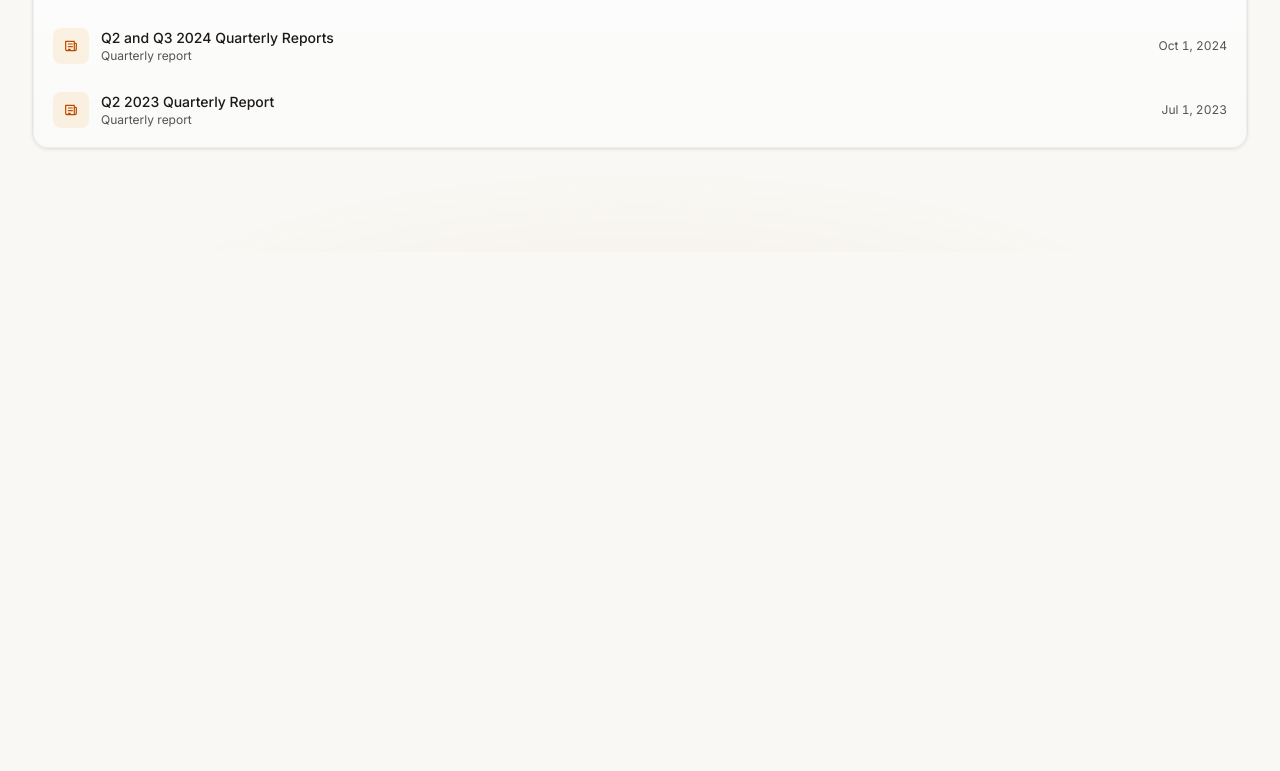
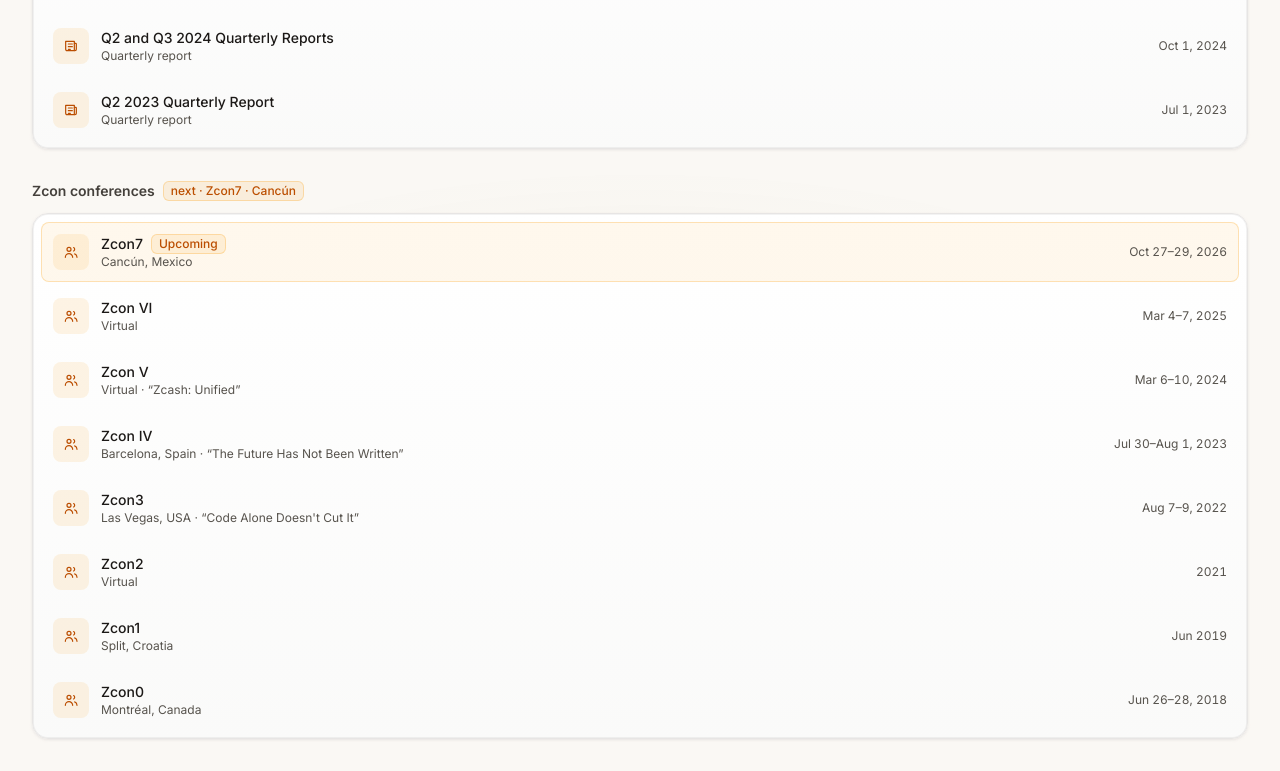
Before and after one commit to Michae2xl/openzcash, a Next.js app: page /zf in a window 1280 px wide. Shown: the part 548-1319 px from the top of the page. Before the commit the page ends 800 px from the top, so only its background shows below. Built offline with nearby package versions, Linux system fonts and the light colour scheme.

Commit message:
feat(zf): add the Zcon conference series to the ZF app (Zcon0–Zcon7, Zcon7/Cancún upcoming)
New Zcon section in /zf listing all eight conferences with dates/locations/themes, the upcoming Zcon7 (Oct 27–29 2026, Cancún) highlighted. Launcher sub updated to 'Reports & Zcon'.

```diff
--- a/src/app/zf/page.tsx
+++ b/src/app/zf/page.tsx
@@ -1,5 +1,5 @@
 import { Badge, Card, PageHeader } from "@/components/ui";
-import { IconNews } from "@/components/icons";
+import { IconNews, IconUsers } from "@/components/icons";
 
 export const dynamic = "force-dynamic";
 export const metadata = { title: "Zcash Foundation · OpenZcash" };
@@ -63,6 +63,71 @@
   return `${MONTHS[(m ?? 1) - 1]} ${d}, ${y}`;
 }
 
+type Zcon = {
+  name: string;
+  when: string;
+  location: string;
+  url: string;
+  theme?: string;
+  upcoming?: boolean;
+};
+
+// The Zcon conference series, organized by the Zcash Foundation. Newest first.
+const ZCONS: Zcon[] = [
+  {
+    name: "Zcon7",
+    when: "Oct 27–29, 2026",
+    location: "Cancún, Mexico",
+    url: "https://zfnd.org/zcon7/",
+    upcoming: true,
+  },
+  {
+    name: "Zcon VI",
+    when: "Mar 4–7, 2025",
+    location: "Virtual",
+    url: "https://zfnd.org/zconvi/",
+  },
+  {
+    name: "Zcon V",
+    when: "Mar 6–10, 2024",
+    location: "Virtual",
+    theme: "Zcash: Unified",
+    url: "https://zfnd.org/zconv/",
+  },
+  {
+    name: "Zcon IV",
+    when: "Jul 30–Aug 1, 2023",
+    location: "Barcelona, Spain",
+    theme: "The Future Has Not Been Written",
+    url: "https://zfnd.org/zcon4/",
+  },
+  {
+    name: "Zcon3",
+    when: "Aug 7–9, 2022",
+    location: "Las Vegas, USA",
+    theme: "Code Alone Doesn't Cut It",
+    url: "https://zfnd.org/zcon3-3/",
+  },
+  {
+    name: "Zcon2",
+    when: "2021",
+    location: "Virtual",
+    url: "https://zfnd.org/zcon/",
+  },
+  {
+    name: "Zcon1",
+    when: "Jun 2019",
+    location: "Split, Croatia",
+    url: "https://zfnd.org/zcon/",
+  },
+  {
+    name: "Zcon0",
+    when: "Jun 26–28, 2018",
+    location: "Montréal, Canada",
+    url: "https://zfnd.org/zcon0/",
+  },
+];
+
 export default function ZfPage() {
   const reports = [...REPORTS].sort((a, b) => b.date.localeCompare(a.date));
   const latest = reports[0];
@@ -71,7 +136,7 @@
     <>
       <PageHeader
         title="Zcash Foundation"
-        subtitle="The Zcash Foundation's quarterly transparency reports and updates — engineering, finances and activities — straight from the community forum."
+        subtitle="The Zcash Foundation's quarterly transparency reports and the Zcon conference series — engineering, finances, activities and community, straight from the source."
         actions={
           <a
             href={FORUM_CATEGORY}
@@ -132,6 +197,44 @@
           </a>
         ))}
       </Card>
+
+      <h2 className="mb-3 mt-8 flex items-center gap-2 text-sm font-semibold text-stone-700">
+        Zcon conferences
+        <Badge tone="amber">next · Zcon7 · Cancún</Badge>
+      </h2>
+
+      <Card className="space-y-1 p-2">
+        {ZCONS.map((z) => (
+          <a
+            key={z.name}
+            href={z.url}
+            target="_blank"
+            rel="noreferrer"
+            className={`flex items-center gap-3 rounded-lg px-3 py-3 transition hover:bg-stone-100 ${
+              z.upcoming
+                ? "bg-amber-500/[0.07] ring-1 ring-inset ring-amber-500/25"
+                : ""
+            }`}
+          >
+            <span className="flex h-9 w-9 shrink-0 items-center justify-center rounded-lg bg-amber-500/10 text-amber-700">
+              <IconUsers className="h-4 w-4" />
+            </span>
+            <div className="min-w-0 flex-1">
+              <p className="flex items-center gap-2 text-sm font-medium text-stone-900">
+                {z.name}
+                {z.upcoming ? <Badge tone="amber">Upcoming</Badge> : null}
+              </p>
+              <p className="truncate text-xs text-stone-600">
+                {z.location}
+                {z.theme ? ` · “${z.theme}”` : ""}
+              </p>
+            </div>
+            <span className="shrink-0 text-xs text-stone-600 tnum">
+              {z.when}
+            </span>
+          </a>
+        ))}
+      </Card>
     </>
   );
 }
--- a/src/components/app-launcher.tsx
+++ b/src/components/app-launcher.tsx
@@ -140,7 +140,7 @@
   {
     id: "zf",
     label: "ZF",
-    sub: "Foundation reports",
+    sub: "Reports & Zcon",
     href: "/zf",
     Icon: IconNews,
     grad: GRAD.violet,
```
